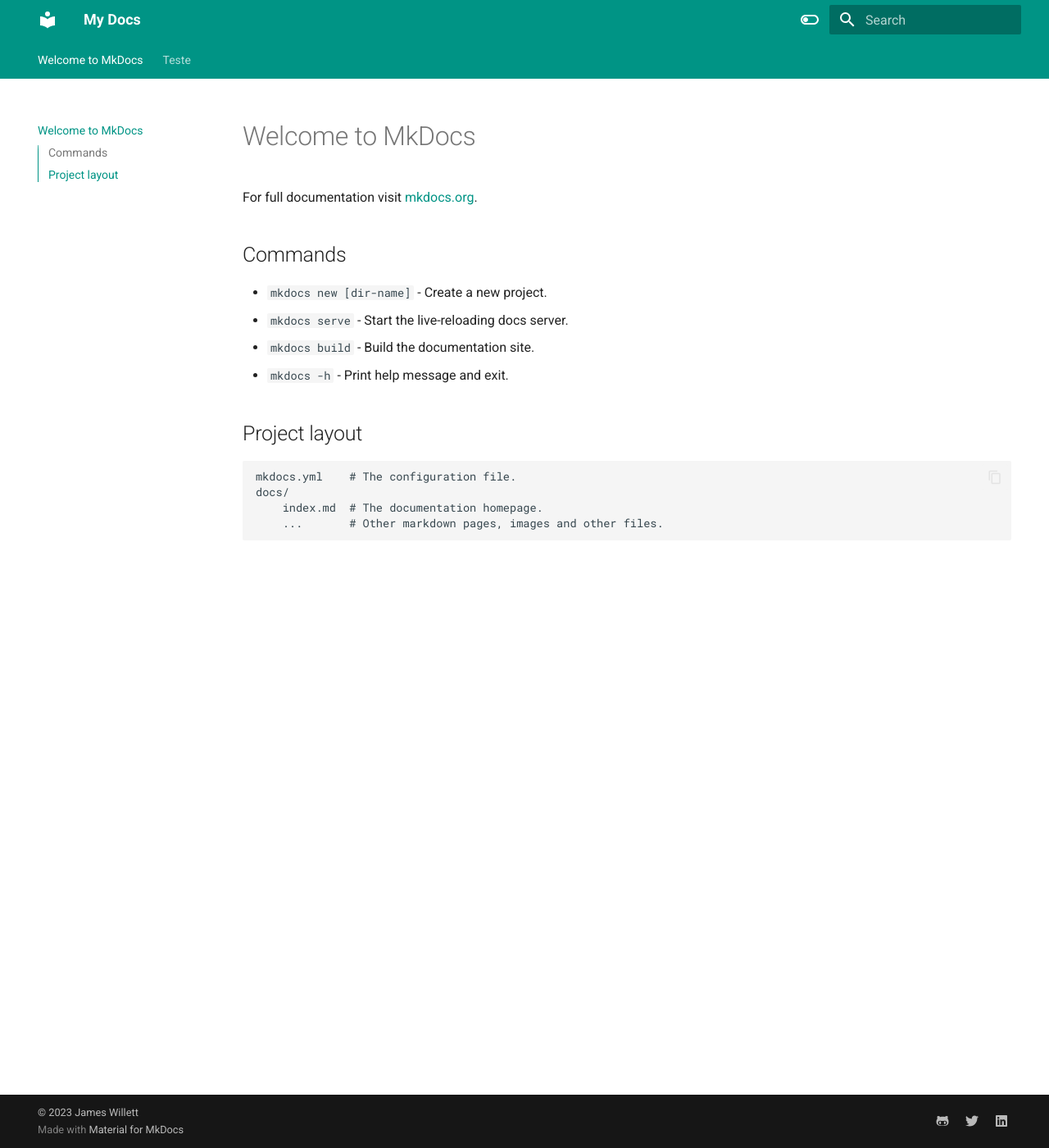
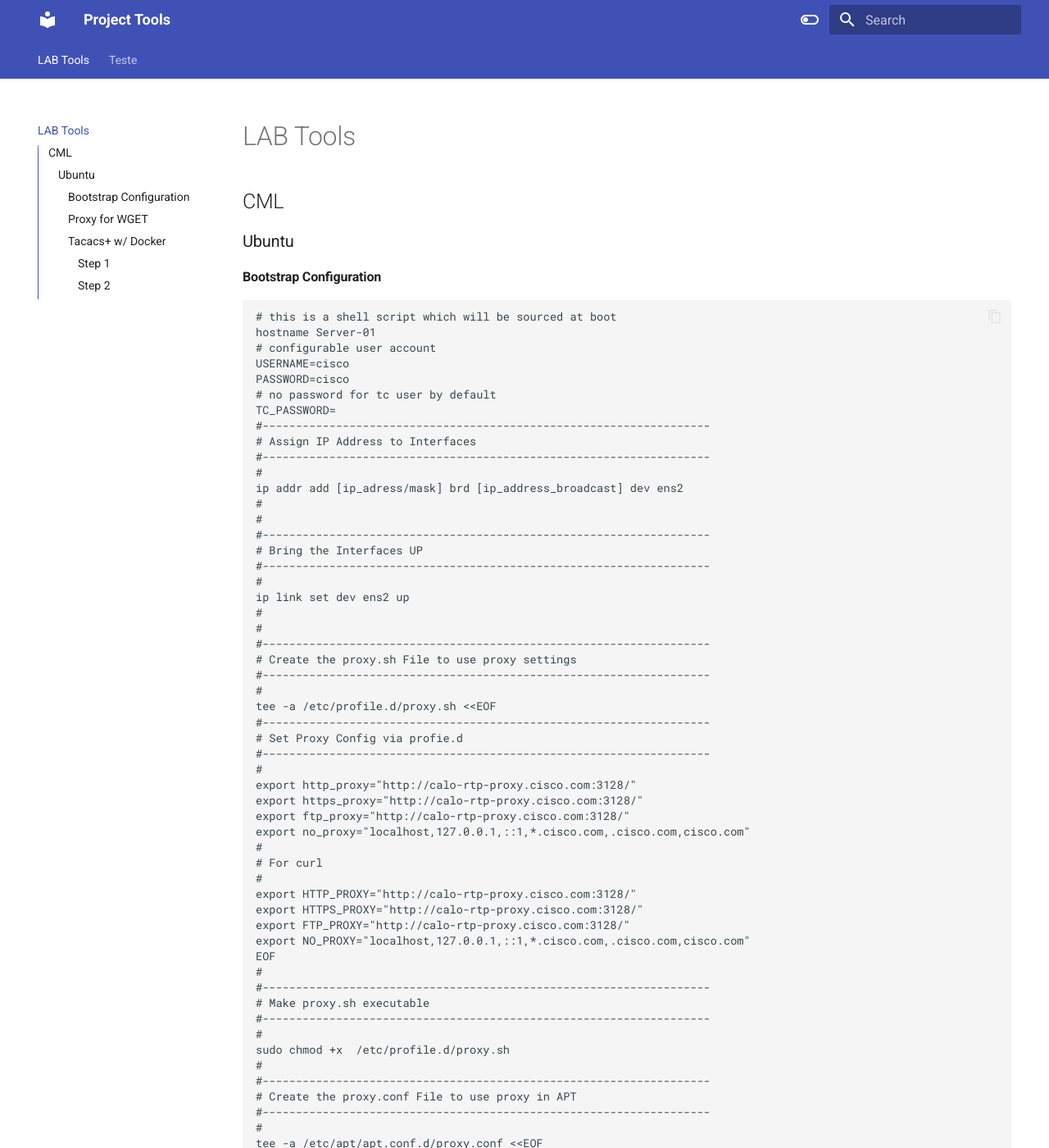
Before and after one commit to elembo/projects-utils, an MkDocs documentation site: the page built from docs/index.md, in a window 1280 px wide and 1400 px high. Shown: the whole window at 82% size. Built offline with MkDocs 1.6.1 and Material for MkDocs 9.7.7, drawn with Linux system fonts in a browser that asks for light colours; some of the changed text lies outside the part shown.

```diff
--- a/docs/index.md
+++ b/docs/index.md
@@ -1,17 +1,96 @@
-# Welcome to MkDocs
+# LAB Tools
 
-For full documentation visit [mkdocs.org](https://www.mkdocs.org).
+## CML
 
-## Commands
+### Ubuntu
 
-* `mkdocs new [dir-name]` - Create a new project.
-* `mkdocs serve` - Start the live-reloading docs server.
-* `mkdocs build` - Build the documentation site.
-* `mkdocs -h` - Print help message and exit.
+#### Bootstrap Configuration
 
-## Project layout
+    # this is a shell script which will be sourced at boot
+    hostname Server-01
+    # configurable user account
+    USERNAME=cisco
+    PASSWORD=cisco
+    # no password for tc user by default
+    TC_PASSWORD=
+    #-------------------------------------------------------------------
+    # Assign IP Address to Interfaces
+    #-------------------------------------------------------------------
+    #
+    ip addr add [ip_adress/mask] brd [ip_address_broadcast] dev ens2
+    #
+    #
+    #-------------------------------------------------------------------
+    # Bring the Interfaces UP
+    #-------------------------------------------------------------------
+    #
+    ip link set dev ens2 up
+    #
+    #
+    #-------------------------------------------------------------------
+    # Create the proxy.sh File to use proxy settings
+    #-------------------------------------------------------------------
+    #
+    tee -a /etc/profile.d/proxy.sh <<EOF
+    #-------------------------------------------------------------------
+    # Set Proxy Config via profie.d
+    #-------------------------------------------------------------------
+    #
+    export http_proxy="http://calo-rtp-proxy.cisco.com:3128/"
+    export https_proxy="http://calo-rtp-proxy.cisco.com:3128/"
+    export ftp_proxy="http://calo-rtp-proxy.cisco.com:3128/"
+    export no_proxy="localhost,127.0.0.1,::1,*.cisco.com,.cisco.com,cisco.com"
+    #
+    # For curl
+    #
+    export HTTP_PROXY="http://calo-rtp-proxy.cisco.com:3128/"
+    export HTTPS_PROXY="http://calo-rtp-proxy.cisco.com:3128/"
+    export FTP_PROXY="http://calo-rtp-proxy.cisco.com:3128/"
+    export NO_PROXY="localhost,127.0.0.1,::1,*.cisco.com,.cisco.com,cisco.com"
+    EOF
+    #
+    #-------------------------------------------------------------------
+    # Make proxy.sh executable
+    #-------------------------------------------------------------------
+    #
+    sudo chmod +x  /etc/profile.d/proxy.sh
+    #
+    #-------------------------------------------------------------------
+    # Create the proxy.conf File to use proxy in APT
+    #-------------------------------------------------------------------
+    #
+    tee -a /etc/apt/apt.conf.d/proxy.conf <<EOF
+    #-------------------------------------------------------------------
+    # Set Proxy Config for APT
+    #-------------------------------------------------------------------
+    #
+    #
+    Acquire::http::proxy "http://calo-rtp-proxy.cisco.com:3128/";
+    Acquire::https::proxy "http://calo-rtp-proxy.cisco.com:3128/";
+    Acquire::ftp::proxy "http://calo-rtp-proxy.cisco.com:3128";
+    EOF
 
-    mkdocs.yml    # The configuration file.
-    docs/
-        index.md  # The documentation homepage.
-        ...       # Other markdown pages, images and other files.
+#### Proxy for WGET
+
+    vim ~/.wgetrc
+
+     use_proxy = on
+     http_proxy = http://calo-rtp-proxy.cisco.com:3128/
+     https_proxy = http://calo-rtp-proxy.cisco.com:3128/
+     ftp_proxy = http://calo-rtp-proxy.cisco.com:3128/
+
+
+#### Tacacs+ w/ Docker
+
+##### Step 1
+
+    git clone https://github.com/llima3000/tacplus_image
+
+    cd tacplus_image
+
+    sudo docker build --build-arg http_proxy=http://calo-rtp-proxy.cisco.com:3128 --build-arg https_proxy=http://calo-rtp-proxy.cisco.com:3128 --no-cache -t tacplus .
+
+
+##### Step 2
+
+    sudo docker run -td --name tacplus -p 49:49 -v /home/cisco/tacplus_image/tac_plus.conf:/etc/tacacs+/tac_plus.conf tacplus
--- a/mkdocs.yml
+++ b/mkdocs.yml
@@ -1,4 +1,4 @@
-site_name: My Docs
+site_name: Project Tools
 theme:
   name: material
   features:
@@ -17,23 +17,19 @@ theme:
       toggle:
         icon: material/toggle-switch-off-outline
         name: Switch to dark mode
-      primary: teal
+      primary: indigo
       accent: purple
     - scheme: slate
       toggle:
         icon: material/toggle-switch
         name: Switch to light mode
-      primary: teal
+      primary: indigo
       accent: lime
 
 extra:
   social:
-    - icon: fontawesome/brands/github-alt
-      link: https://github.com/james-willett
-    - icon: fontawesome/brands/twitter
-      link: https://twitter.com/TheJamesWillett
     - icon: fontawesome/brands/linkedin
-      link: https://www.linkedin.com/in/willettjames/
+      link: https://www.linkedin.com/in/eduardovictorlembo/
 
 markdown_extensions:
   - pymdownx.highlight:
@@ -53,4 +49,4 @@ markdown_extensions:
       emoji_generator: !!python/name:materialx.emoji.to_svg
 
 copyright: |
-  &copy; 2023 <a href="https://github.com/james-willett"  target="_blank" rel="noopener">James Willett</a>
+  &copy; 2023 Eduardo Lembo
```
